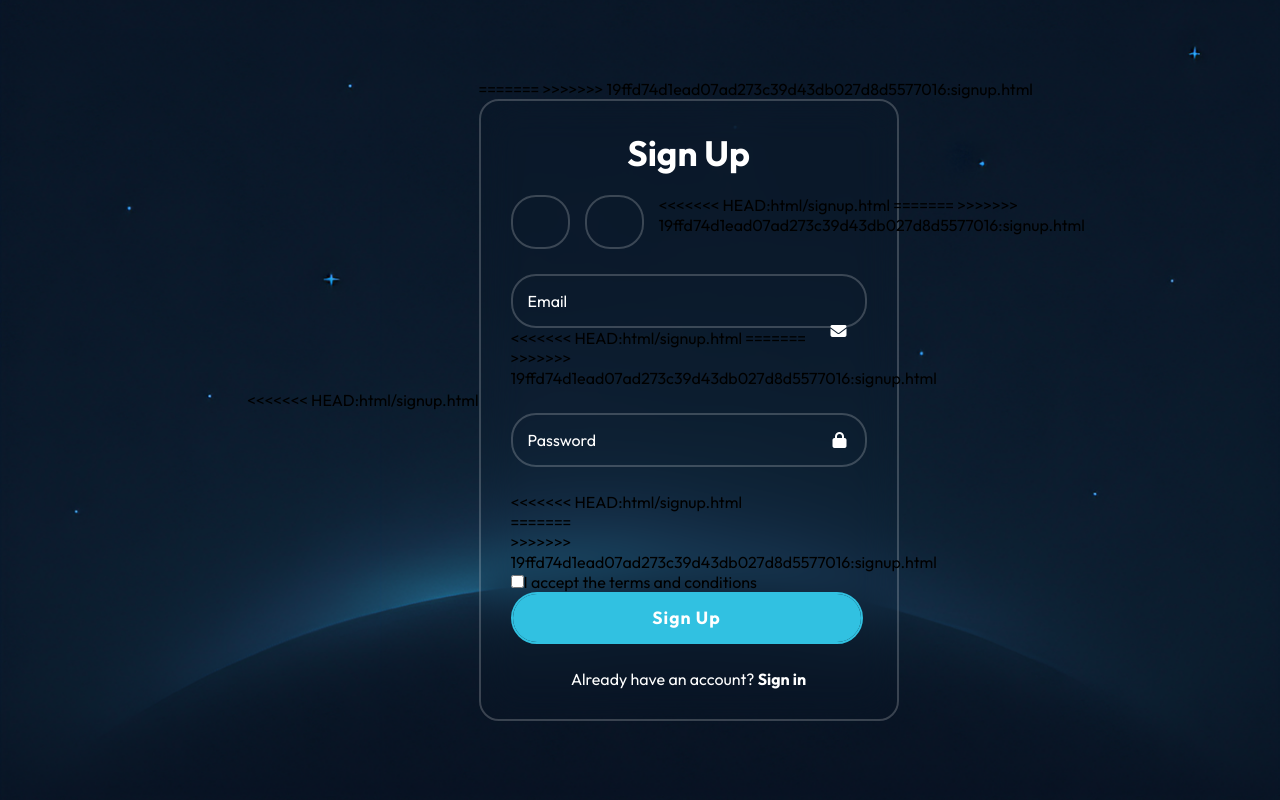
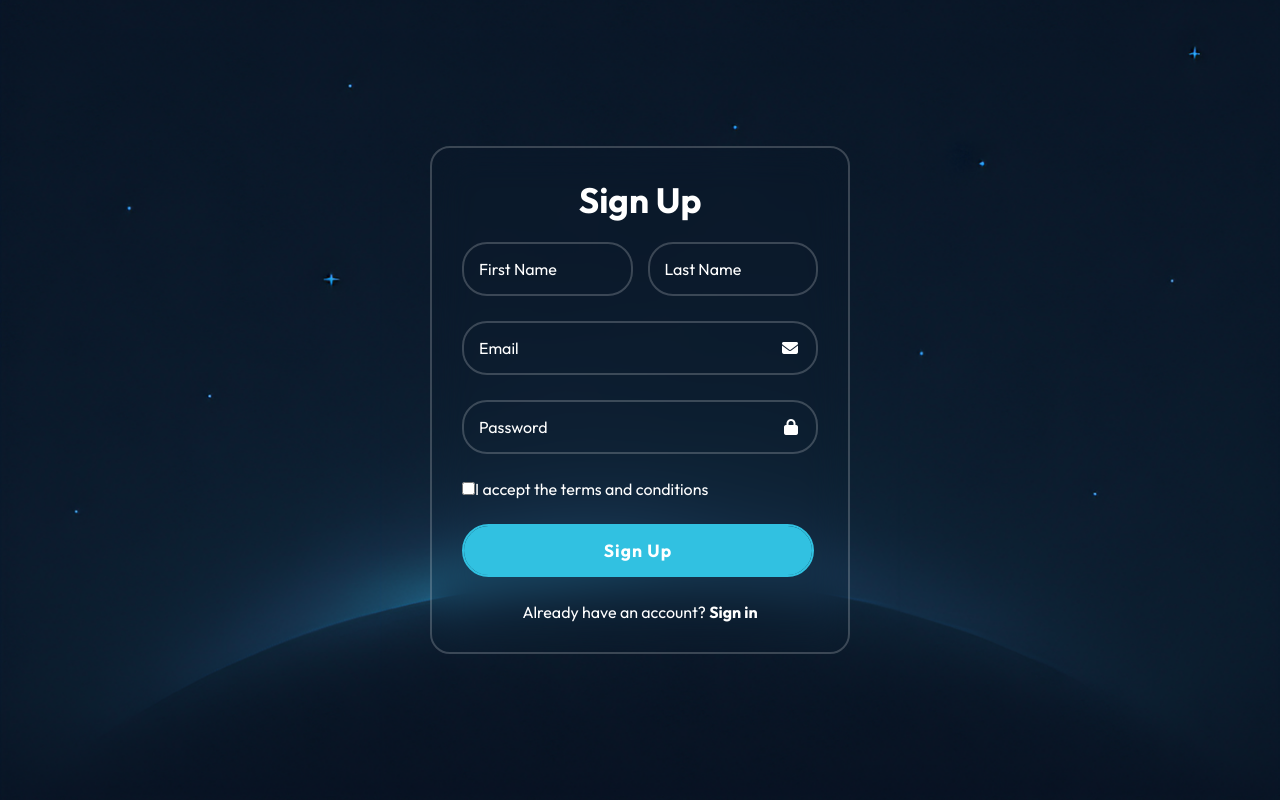
Before and after one commit to RayenDrira/Memora, a PHP site: page /html/signup.html in a window 1280 px wide. Run offline with PHP 8.4, Linux system fonts and the light colour scheme; some libraries are stand-ins or nearby versions.

Commit message:
repair +

```diff
--- a/css/SignIn.css
+++ b/css/SignIn.css
@@ -74,7 +74,7 @@
   top: 50%;
   color: #fff;
 }
-.remember-forgot {
+
 .remember-forgot {
   display: flex;
   justify-content: space-between;
--- a/html/signup.html
+++ b/html/signup.html
@@ -5,7 +5,6 @@
     <meta charset="UTF-8">
     <meta name="viewport" content="width=device-width, initial-scale=1.0">
     <title>Sing Up</title>
-<<<<<<< HEAD:html/signup.html
     <link rel="stylesheet" href="..\css\SignIn.css">
     <link rel="stylesheet" href="..\css\button.css">
     <link rel="icon" href="..\img\logo.png" type="image/x-icon">
@@ -15,27 +14,6 @@
 
 <body>
     <form action="index.html" method="POST" class="form-box">
-=======
-    <link rel="stylesheet" href="css\Signup.css">
-    <link rel="stylesheet" href="css\button.css">
-    <link rel="icon" href="img\logo.png" type="image/x-icon">
-    <script src="https://kit.fontawesome.com/61523b4b4d.js" crossorigin="anonymous"></script>
-    <script type="text/javascript" src="JS\validation.js" defer></script>
-    <style>
-        .name-row {
-            display: flex;
-            gap: 15px;
-        }
-
-        .name-row .input-box {
-        flex: 1;
-        }
-    </style>
-</head>
-
-<body>
-    <form action="index.html" method="get" class="form-box">
->>>>>>> 19ffd74d1ead07ad273c39d43db027d8d5577016:signup.html
         <section>
             <h1>Sign Up</h1>
             <div class="name-row">
@@ -45,30 +23,16 @@
                 <div class="input-box">
                     <input type="text" id="lastname_input" placeholder="Last Name">
                 </div>
-<<<<<<< HEAD:html/signup.html
-
-=======
-
->>>>>>> 19ffd74d1ead07ad273c39d43db027d8d5577016:signup.html
             </div>
             <div class="input-box">
                 <input type="email" id="email_input" placeholder="Email">
                 <i class="fas fa-envelope"></i>
-<<<<<<< HEAD:html/signup.html
-
-=======
-
->>>>>>> 19ffd74d1ead07ad273c39d43db027d8d5577016:signup.html
             </div>
             <div class="input-box">
                 <input type="password" id="password_input" placeholder="Password">
                 <i class="fa-solid fa-lock"></i>
             </div>
-<<<<<<< HEAD:html/signup.html
             <div class="remember-forgot" id="remember-forgot-singup">
-=======
-            <div class="remenber-forgot">
->>>>>>> 19ffd74d1ead07ad273c39d43db027d8d5577016:signup.html
                 <label><input type="checkbox" id="terms_checkbox">I accept the terms and conditions</label>
             </div>
             <button type="submit" class="btx-blue-blue">Sign Up</button>
```
